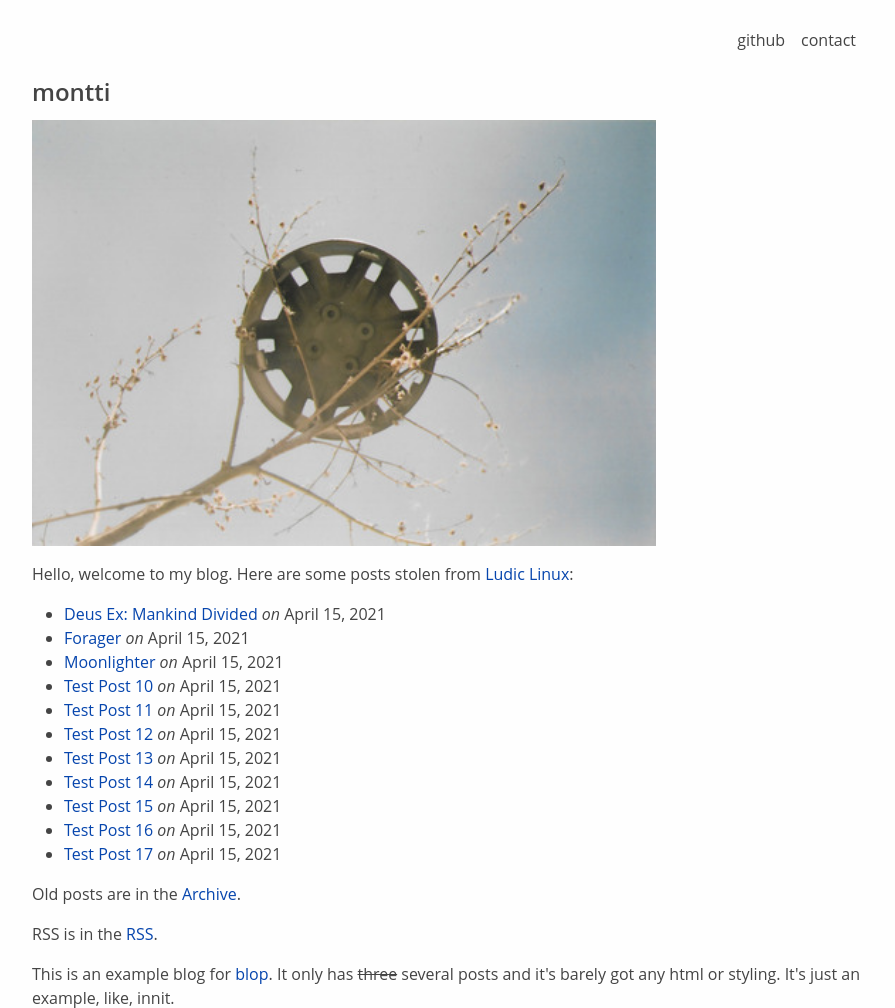
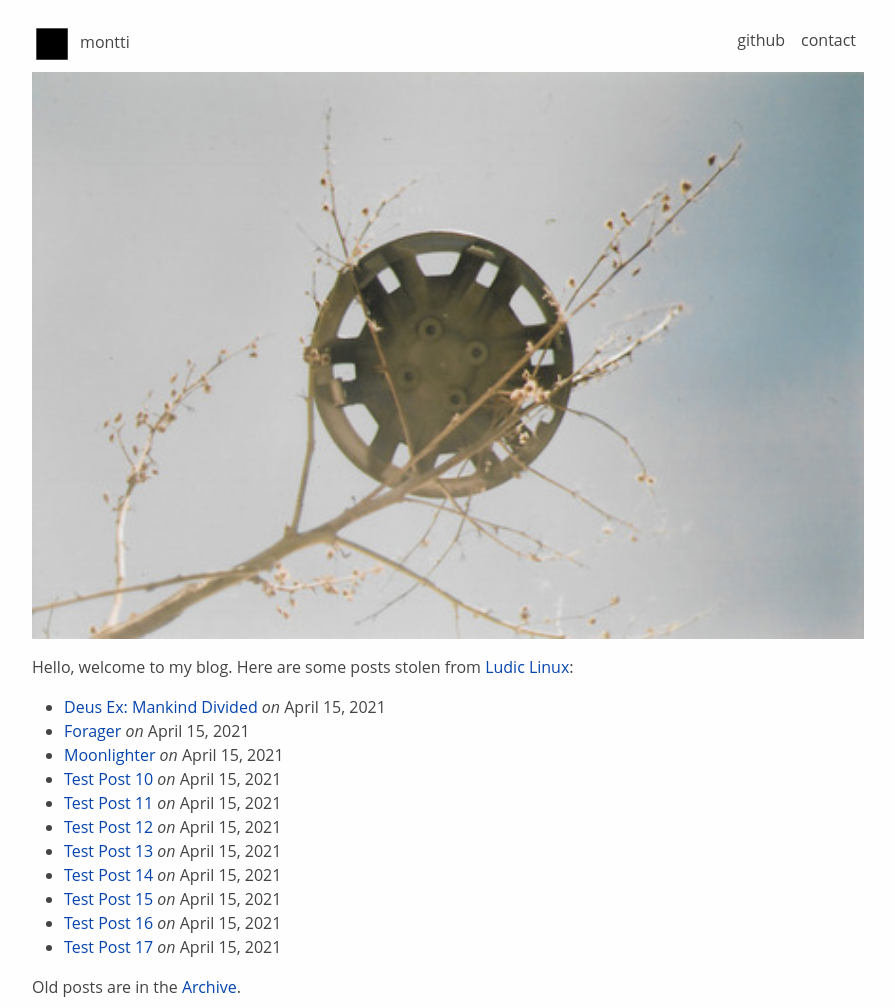
Before and after one commit to montti/montti.github.io, a plain HTML site: page index.html in a window 1280 px wide. Shown: the top 1008 px of the page, without its empty margins (192-1087 px from the left). Drawn offline with Linux system fonts and the light colour scheme.

Commit message:
ssg5 test

```diff
--- a/index.html
+++ b/index.html
@@ -10,19 +10,21 @@
 <body>
 <div id="container">
 <nav class="menu">
+			<div class="nav-left">
+				<ul>
+					<li><a href="index.html"><img class="logo" src="images/favicon.png" alt=""><span class="sitename">montti</span></a></li>
+				</ul>
+			</div>
+
 			<div class="nav-right">
 				<ul>
-
 					<li><a href="mailto:talktome@dismail.de">contact</a></li>
 					<li><a href="https://github.com/montti">github</a></li>
 				</ul>
 			</div>
 		</nav>
-<header>
-<h1>montti</h1>
-</header>
 
-<img src="images/indeximg.jpeg" style="width: 75%; height: 75%"/>
+<img src="images/indeximg.jpeg" style="width: 100%"/>
 
 <p>Hello, welcome to my blog. Here are some posts stolen from <a href="http://ludiclinux.com/">Ludic Linux</a>:</p>
 
```
Also changed, not shown: index_template.html (+7 -5 lines).
